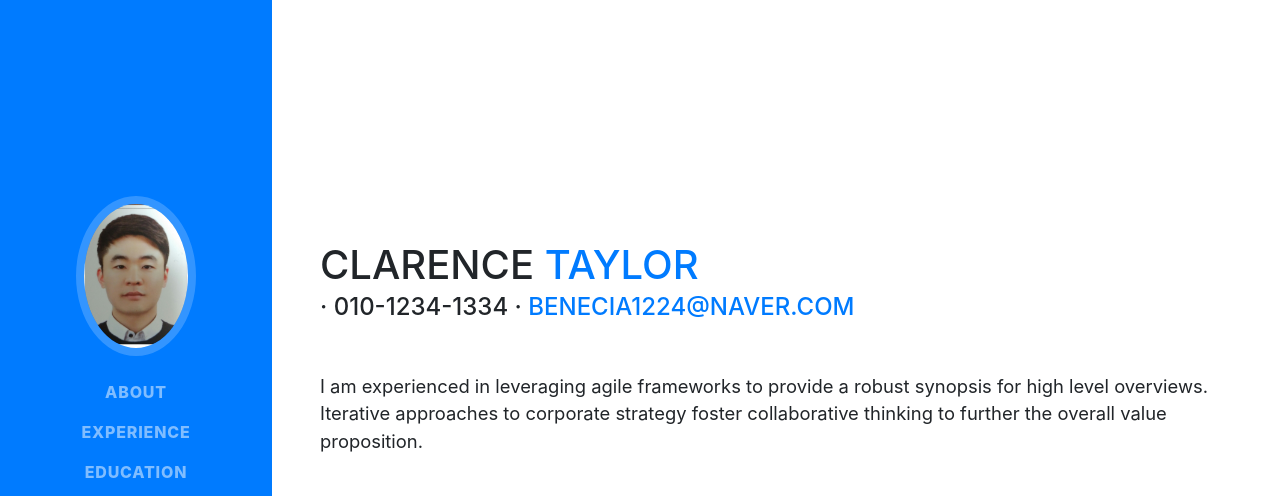
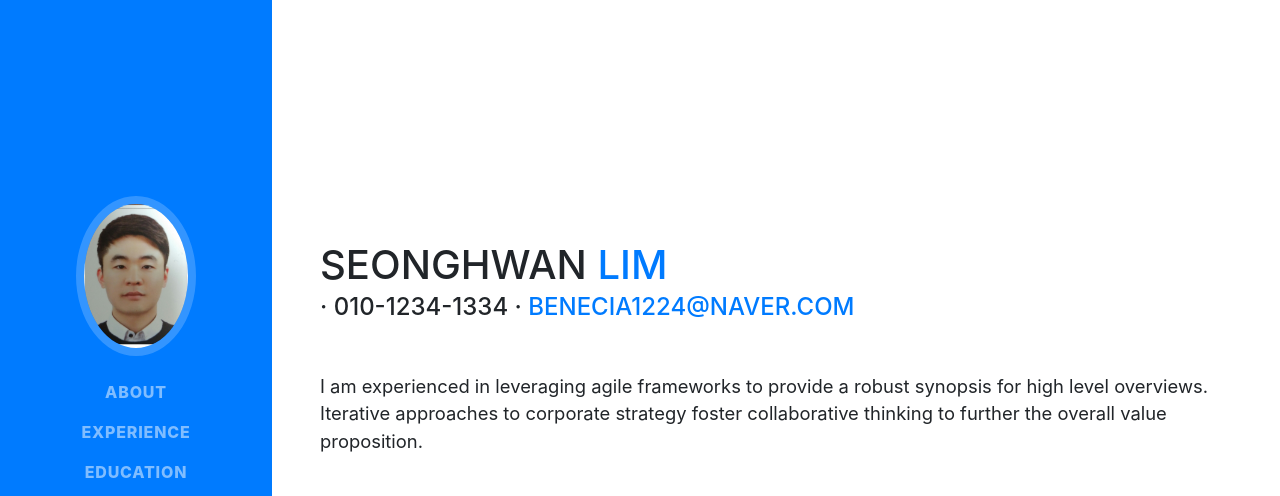
Before and after one commit to Benecia22/Benecia22.github.io, a website with bundled scripts: page index.html in a window 1280 px wide. Shown: the top 496 px of the page. Built offline with nearby package versions, Linux system fonts and the light colour scheme; a web font is replaced by a local one.

Commit message:
img update

```diff
--- a/index.html
+++ b/index.html
@@ -63,8 +63,8 @@
 
       <section class="resume-section p-3 p-lg-5 d-flex d-column" id="about">
         <div class="my-auto">
-          <h1 class="mb-0">Clarence
-            <span class="text-primary">Taylor</span>
+          <h1 class="mb-0">SEONGHWAN
+            <span class="text-primary">LIM</span>
           </h1>
           <div class="subheading mb-5"> · 010-1234-1334 ·
             <a href="mailto:benecia1224@naver.com">benecia1224@naver.com</a>
```
